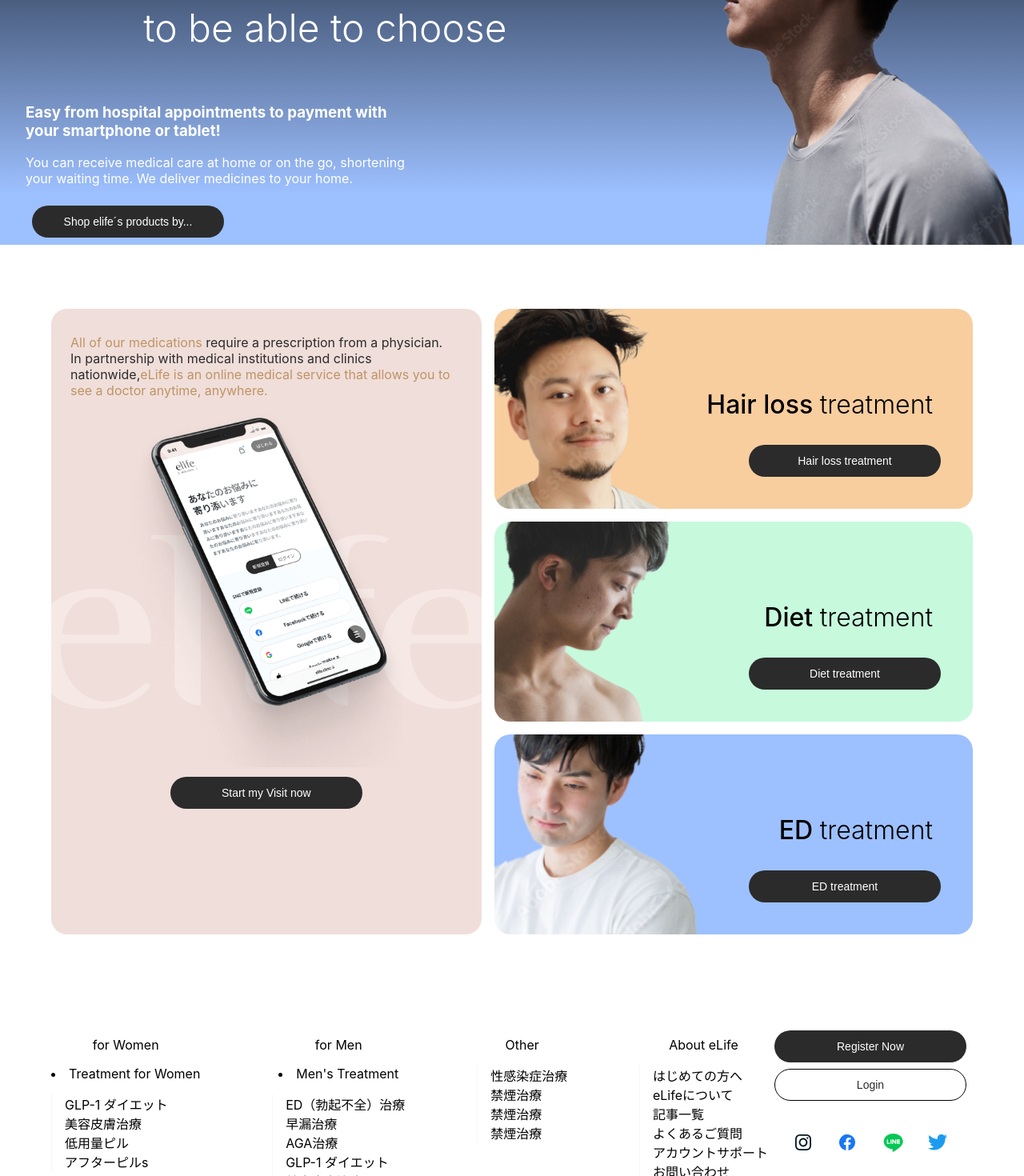
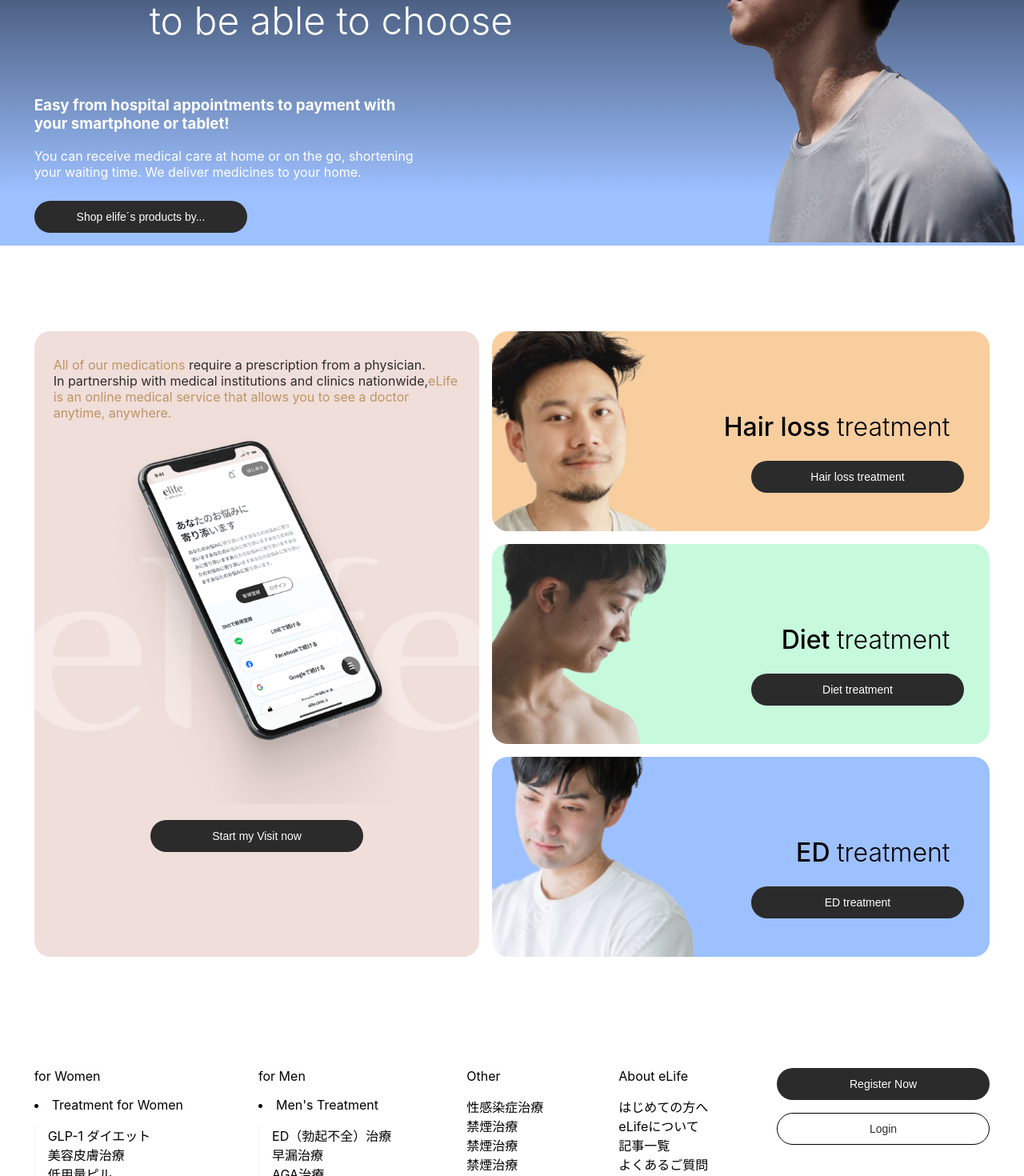
Before and after one commit to camilatanabe/interview-test, a React (Create React App) app: page / in a window 1280 px wide. Shown: the part 240-1710 px from the top of the page at 80% size. Built offline with nearby package versions, Linux system fonts and the light colour scheme.

Commit message:
refactor: improve page responsiveness

```diff
--- a/src/components/Accordion/style.scss
+++ b/src/components/Accordion/style.scss
@@ -10,9 +10,11 @@ h1 {
   cursor: pointer;
 }
 
-.accordion-title:hover {
-  background-color: #2b2b2b;
-  color: white;
+.accordion__title {
+  &:hover {
+    background-color: #2b2b2b;
+    color: white;
+  }
 }
 
 .accordion__title,
--- a/src/components/Banner/style.scss
+++ b/src/components/Banner/style.scss
@@ -32,7 +32,7 @@
 
 @media screen and (min-width: '768px') {
   .banner {
-    margin: 0 -16px;
+    margin: 0 calc(var(--gridColumn, 1rem) * -0.8);
 
     &__overlay {
       position: absolute;
@@ -52,7 +52,7 @@
 
     &__content {
       background-color: #9dc0ff;
-      padding-left: 32px;
+      padding-left: calc(var(--gridColumn, 1rem) * 0.8);
     }
 
     &__image {
@@ -74,7 +74,7 @@
 
     &__subtitleDescription {
       width: 65%;
-      margin-bottom: 24px;
+      margin-bottom: calc(var(--gridColumn, 1rem) * 0.5);
     }
   }
 }
--- a/src/components/Button/style.scss
+++ b/src/components/Button/style.scss
@@ -3,10 +3,9 @@
   flex-direction: row;
   justify-content: center;
   align-items: center;
-  padding: 10px 16px;
-  margin: 8px;
-  width: 240px;
-  height: 40px;
+  margin: calc(var(--gridColumn, 1rem) * 0.3);
+  width: calc(var(--gridColumn, 1rem) * 5);
+  height: var(--btnHeight);
   background: #2b2b2b;
   border-radius: 20px;
   color: #fff;
@@ -34,8 +33,10 @@
   }
 }
 
-@media screen and (min-width: '768px') {
+@media (min-width: '768px') {
   .button {
+    margin: calc(var(--gridColumn, 1rem) * 0.3) 0;
+
     &--desktopOnly {
       display: block;
     }
--- a/src/components/Footer/index.jsx
+++ b/src/components/Footer/index.jsx
@@ -12,9 +12,11 @@ const Footer = () => {
   return (
     <footer className="footer">
       <div>
-        <div className="footer__SignUpContainer">
-          <Button>Register Now</Button>
-          <Button className="button button--outlined">Login</Button>
+        <div className="footer__signUpContainer">
+          <Button className="button footer__button">Register Now</Button>
+          <Button className="button button--outlined footer__button">
+            Login
+          </Button>
         </div>
         <div className="footer__social">
           <img src={instagram} alt="" />
@@ -38,7 +40,7 @@ const Footer = () => {
             {data.subtitle && (
               <p className="footer__listSubtitle">{data.subtitle}</p>
             )}
-            <ul>
+            <ul className={data.subtitle && 'footer__subList'}>
               {data.items.map(item => {
                 return <li>{item.name}</li>
               })}
--- a/src/components/Footer/style.scss
+++ b/src/components/Footer/style.scss
@@ -12,17 +12,21 @@
   &__desktop {
     display: none;
   }
+
+  &__button {
+    width: 100%;
+  }
 }
 
-@media screen and (min-width: 768px) {
+@media screen and (min-width: 1024px) {
   .footer {
     display: flex;
     flex-direction: row-reverse;
     justify-content: space-between;
-    padding: 0 64px;
 
-    &__SignUpContainer {
+    &__signUpContainer {
       display: block;
+      width: calc(var(--gridColumn, 1rem) * 5);
     }
 
     &__mobile {
@@ -33,10 +37,16 @@
       display: flex;
       justify-content: space-between;
       width: 100%;
+      padding-right: calc(var(--gridColumn, 1rem) * 1);
+      text-align: left;
 
       ul {
         list-style-type: none;
-        padding-inline-start: 16px;
+        padding-inline-start: 0;
+      }
+
+      ul.footer__subList {
+        padding-inline-start: calc(var(--gridColumn, 1rem) * 0.3);
         text-align: left;
         border-left: 1px solid #f5f6f6;
       }
--- a/src/components/Header/style.scss
+++ b/src/components/Header/style.scss
@@ -22,7 +22,7 @@
 
 @media screen and (min-width: '768px') {
   .header {
-    padding: 12px 52px 12px 68px;
+    padding: calc(var(--gridColumn, 1rem) * 0.3) 0;
 
     &__text {
       width: auto;
@@ -35,7 +35,7 @@
 
     &__language {
       display: block;
-      padding-right: 30px;
+      padding-right: calc(var(--gridColumn, 1rem) * 0.5);
     }
   }
 }
--- a/src/components/HimCard/style.scss
+++ b/src/components/HimCard/style.scss
@@ -37,7 +37,7 @@
   }
 }
 
-@media screen and (min-width: '768px') {
+@media screen and (min-width: '1024px') {
   .himCard {
     height: 250px;
 
--- a/src/index.scss
+++ b/src/index.scss
@@ -1,3 +1,5 @@
+@import './utils/global.scss';
+
 body {
   margin: 0;
   font-family: -apple-system, BlinkMacSystemFont, 'Segoe UI', 'Roboto', 'Oxygen',
--- a/src/pages/MainPage/index.jsx
+++ b/src/pages/MainPage/index.jsx
@@ -13,9 +13,8 @@ import { himCardData } from '../../utils/content'
 
 const MainPage = () => {
   return (
-    <div>
+    <div className="mainPage">
       <Header />
-      <div className="mainPage">
       <Banner
         titleBold="Make your medical care choices"
         titleNormal=" to be able to choose"
@@ -49,7 +48,6 @@ const MainPage = () => {
           })}
         </div>
       </div>
-      </div>
       <Footer />
     </div>
   )
--- a/src/pages/MainPage/style.scss
+++ b/src/pages/MainPage/style.scss
@@ -1,12 +1,13 @@
 .mainPage {
-  padding: 16px;
+  padding: 0 calc(var(--gridColumn, 1rem) * 0.8)
+    calc(var(--gridColumn, 1rem) * 0.8);
 }
 
 @media screen and (min-width: '768px') {
   .mainPage {
     &__cardContainer {
       display: flex;
-      padding: 80px 48px;
+      padding: calc(var(--gridColumn, 1rem) * 2) 0;
     }
 
     &__cardContent {
--- /dev/null
+++ b/src/utils/global.scss
@@ -0,0 +1,24 @@
+:root {
+  --gridColumn: calc((100vw - (1.5rem * 2)) / 13);
+  --gridGutter: 1.5rem;
+  --btnHeight: 2.5rem;
+}
+
+@media (min-width: '768px') {
+  :root {
+    --gridColumn: calc(100vw / 16);
+    --gridGutter: 0rem;
+  }
+}
+
+@media (min-width: '1024px') {
+  :root {
+    --gridColumn: calc(100vw / 24);
+  }
+}
+
+@media (min-width: '1440px') {
+  :root {
+    --gridColumn: calc(100vw / 24);
+  }
+}
```
Lines whose indentation alone changed are shown as unchanged.
